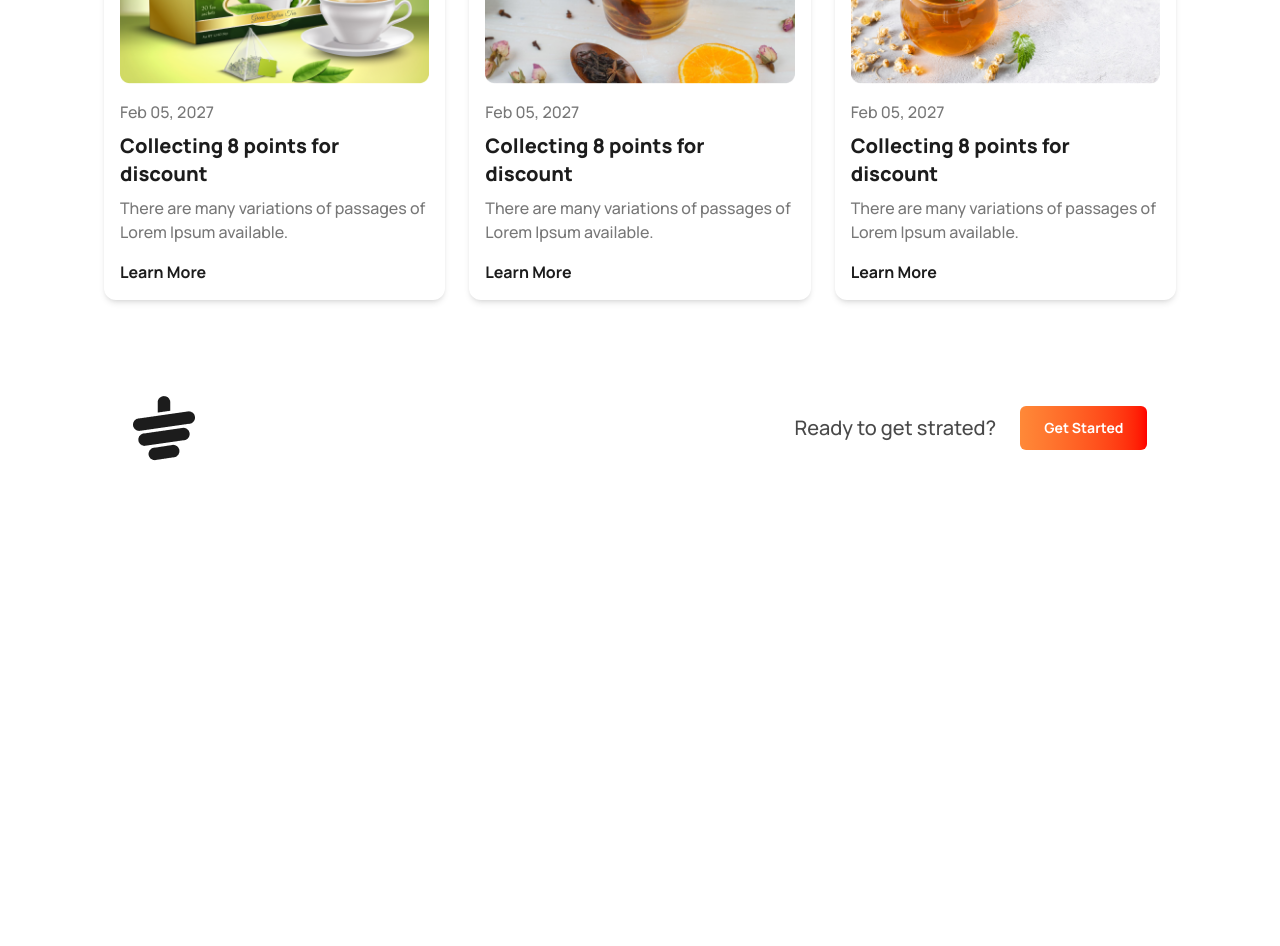
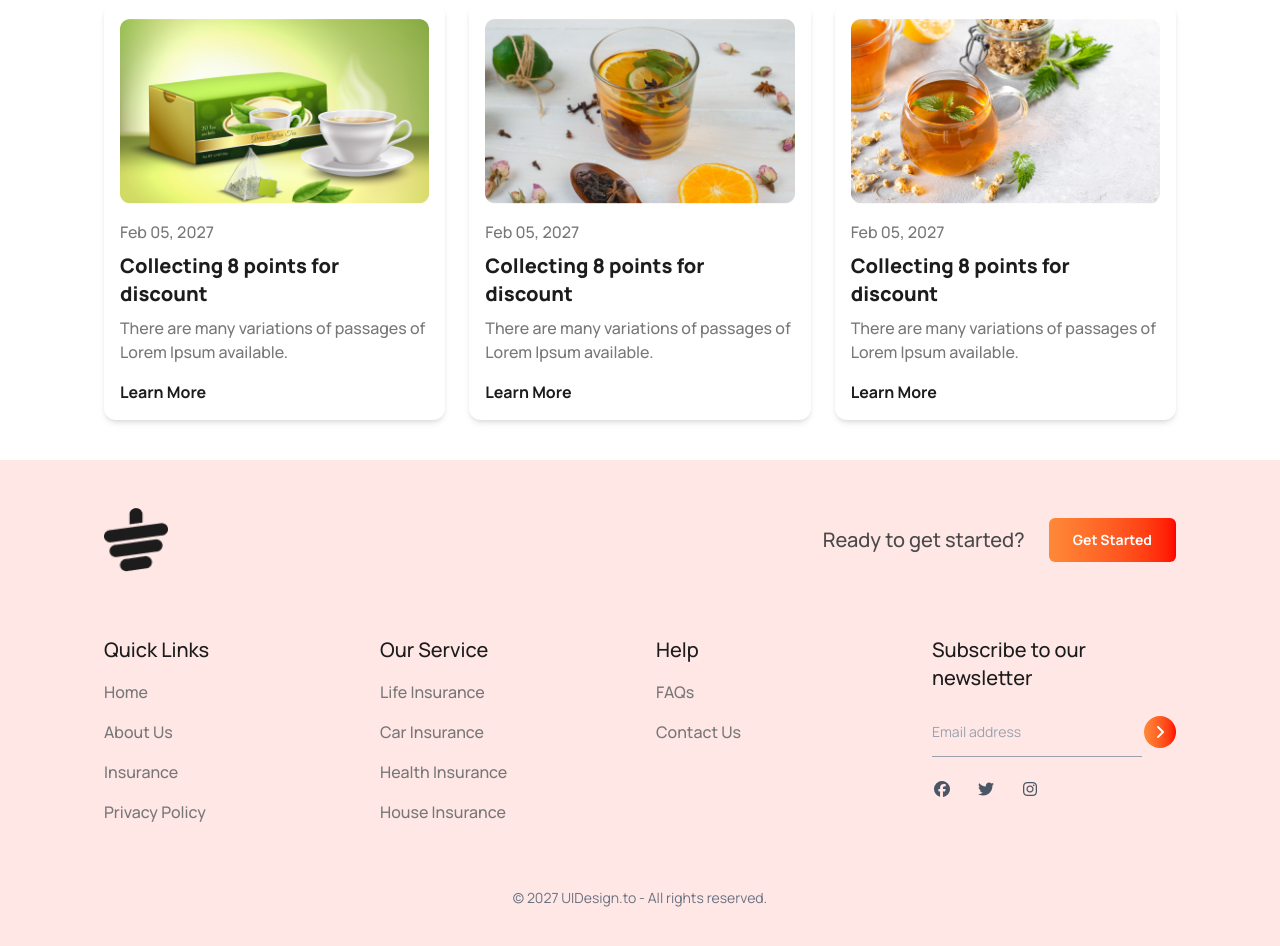
Before and after one commit to rasheduzzaman1978/tailwindcss-figma-file-practice, a plain HTML site: page tea-house/index.html in a window 1280 px wide. Shown: the part 2783-3729 px from the top of the page. Before the commit the page ends 3292 px from the top, so only its background shows below. Drawn offline with nearby package versions, Linux system fonts and the light colour scheme.

Commit message:
File updated

```diff
--- a/tea-house/index.html
+++ b/tea-house/index.html
@@ -153,30 +153,41 @@ items-center justify-between gap-10">
   <section class="max-w-6xl mx-auto px-4 py-10 grid grid-cols-1 lg:grid-cols-2 gap-12 mb-[90px]">
     <div class="great-tea-left grid grid-cols-2 grid-rows-3 gap-6">
       <div class="px-6 py-3 rounded-md bg-linear-to-r from-[#FF8938] to-[#FF0000] opacity-50"></div>
-      <div class="flex justify-center items-center bg-[#fcf6e9] rounded-md row-span-2"><img src="./images/fresh-1.png" alt=""></div>
-      <div class="flex justify-center items-center bg-[#fcf6e9] rounded-md row-span-2"><img src="./images/fresh-2.png" alt=""></div>
+      <div class="flex justify-center items-center bg-[#fcf6e9] rounded-md row-span-2"><img src="./images/fresh-1.png"
+          alt=""></div>
+      <div class="flex justify-center items-center bg-[#fcf6e9] rounded-md row-span-2"><img src="./images/fresh-2.png"
+          alt=""></div>
       <div class="px-6 py-3 rounded-md bg-linear-to-r from-[#FF8938] to-[#FF0000] opacity-50"></div>
 
     </div>
     <div class="great-tea-right space-y-6 max-w-2xl">
-      <h2 class="text-3xl lg:text-[45px] mt-6 text-center lg:text-left font-extrabold text-[#1C1C1C]">Great Tea, Freshly Presented</h2>
-      <p class="text-base font-medium text-[#777777]">The meaning of gong cha is chanese is to provide the best tea to emperor from all possessions . It represents the highest quality and self expectation. Establishing in 2006, Gong cha had been deeply appreciated by its custoers  because of good words of mouth and unique customized service orginated from Taiwan.</p>
+      <h2 class="text-3xl lg:text-[45px] mt-6 text-center lg:text-left font-extrabold text-[#1C1C1C]">Great Tea, Freshly
+        Presented</h2>
+      <p class="text-base font-medium text-[#777777]">The meaning of gong cha is chanese is to provide the best tea to
+        emperor from all possessions . It represents the highest quality and self expectation. Establishing in 2006,
+        Gong cha had been deeply appreciated by its custoers because of good words of mouth and unique customized
+        service orginated from Taiwan.</p>
       <h3 class="text-[20px] font-extrabold text-[#1C1C1C]">Unique Taste</h3>
-      <p class="text-base font-medium text-[#777777] leading-relaxed">A Unique and different style from other teapots gives a luxurious and minimalist impression</p>
+      <p class="text-base font-medium text-[#777777] leading-relaxed">A Unique and different style from other teapots
+        gives a luxurious and minimalist impression</p>
       <h3 class="text-[20px] font-extrabold text-[#1C1C1C]">Premium Quality</h3>
-      <p class="text-base font-medium text-[#777777]">Premium Quality that makes tea more elegant and more durable when you use it.</p>
+      <p class="text-base font-medium text-[#777777]">Premium Quality that makes tea more elegant and more durable when
+        you use it.</p>
     </div>
   </section>
 
   <!-- Meet Our Super Client Section -->
   <section class="max-w-6xl mx-auto px-10 py-10 rounded-sm">
     <!-- Main Grid -->
-      <div class="grid grid-cols-1 lg:grid-cols-2 items-center gap-10 bg-linear-to-r from-[#FF8938] to-[#FF0000]">
+    <div class="grid grid-cols-1 lg:grid-cols-2 items-center gap-10 bg-linear-to-r from-[#FF8938] to-[#FF0000] py-16">
       <!-- Left Side -->
       <div class="text-white md:w-full lg:max-w-sm space-y-4 md:ml-0 lg:ml-10 text-center md:text-center lg:text-left">
         <h2 class="text-3xl md:text-4xl lg:text-[45px] font-extrabold">Meet Our Super Clients</h2>
-        <p class="text-sm md:text-base font-medium">There are many variations of passages of Lorem Ipsum available, but the majority have suffered alteration in some form, by injected humour, or randomised words which don't look even slightly believable. </p>
-        <button class="px-6 py-3 rounded-md text-sm bg-white font-semibold"><span class="bg-linear-to-r from-[#FF8938] to-[#FF0000] bg-clip-text text-transparent">Show All</span>
+        <p class="text-sm md:text-base font-medium">There are many variations of passages of Lorem Ipsum available, but
+          the majority have suffered alteration in some form, by injected humour, or randomised words which don't look
+          even slightly believable. </p>
+        <button class="px-6 py-3 rounded-md text-sm bg-white font-semibold"><span
+            class="bg-linear-to-r from-[#FF8938] to-[#FF0000] bg-clip-text text-transparent">Show All</span>
         </button>
       </div>
       <!-- Right Side Cards -->
@@ -184,7 +195,8 @@ items-center justify-between gap-10">
 
         <!-- Top Card -->
         <div class="bg-white lg:opacity-20 rounded-lg w-[320px] md:w-full lg:w-[420px] p-6 md:p-12 lg:p-10 relative">
-        <p class="text-base font-medium text-[#777777]">We are providing the best and suitable home insurance services for the people who are interested to treatment</p>
+          <p class="text-base font-medium text-[#777777]">We are providing the best and suitable home insurance services
+            for the people who are interested to treatment</p>
           <h3 class="text-base font-bold text-[#1C1C1C] mt-6 mb-2">Ilham Yuda</h3>
           <p class="text-base font-medium text-[#5D5A6F]">Businessman</p>
           <div class="bg-white rounded-full p-1 absolute bottom-48 left-[-30px]"><img src="./images/client.png" alt="">
@@ -193,8 +205,10 @@ items-center justify-between gap-10">
         </div>
 
         <!-- Middle Highlight Card -->
-      <div class="bg-white rounded-lg w-[320px] lg:w-[420px] p-6 md:w-full md:p-12 lg:p-10 relative lg:absolute lg:z-50 lg:-left-[60px] lg:top-35">
-       <p class="text-base font-medium text-[#777777]">We are providing the best and suitable home insurance services for the people who are interested to treatment</p>
+        <div
+          class="bg-white rounded-lg w-[320px] lg:w-[420px] p-6 md:w-full md:p-12 lg:p-10 relative lg:absolute lg:z-50 lg:-left-[60px] lg:top-35">
+          <p class="text-base font-medium text-[#777777]">We are providing the best and suitable home insurance services
+            for the people who are interested to treatment</p>
           <h3 class="text-base font-bold text-[#1C1C1C] mt-6 mb-2">Ilham Yuda</h3>
           <p class="text-base font-medium text-[#5D5A6F]">Businessman</p>
           <div class="bg-white rounded-full p-1 absolute bottom-48 left-[-30px]"><img src="./images/client.png" alt="">
@@ -204,7 +218,8 @@ items-center justify-between gap-10">
 
         <!-- Bottom Card -->
         <div class="bg-white lg:opacity-20 rounded-lg w-[320px] md:w-full lg:w-[420px] p-6 md:p-12 lg:p-10 relative">
-        <p class="text-base font-medium text-[#777777]">We are providing the best and suitable home insurance services for the people who are interested to treatment</p>
+          <p class="text-base font-medium text-[#777777]">We are providing the best and suitable home insurance services
+            for the people who are interested to treatment</p>
           <h3 class="text-base font-bold text-[#1C1C1C] mt-6 mb-2">Ilham Yuda</h3>
           <p class="text-base font-medium text-[#5D5A6F]">Businessman</p>
           <div class="bg-white rounded-full p-1 absolute bottom-48 left-[-30px]"><img src="./images/client.png" alt="">
@@ -217,7 +232,7 @@ items-center justify-between gap-10">
 
   <!-- News & Event Section -->
 
-  <section class="max-w-6xl mx-auto px-10 py-12 rounded-sm">
+  <section class="max-w-6xl mx-auto px-10 py-10 rounded-sm">
     <!-- Top heading and para  -->
     <div class="space-y-4 flex flex-col items-center text-center">
       <h2 class="text-3xl md:text-4xl lg:text-[45px] font-extrabold">News & Events</h2>
@@ -307,17 +322,94 @@ items-center justify-between gap-10">
 
   <!-- Footer Section -->
 
-  <footer class="max-w-6xl mx-auto px-10 py-12 rounded-sm">
-    <div class="flex justify-center gap-[600px] items-center">
-      <img src="./images/cup.png" alt="">
-      <div class="flex justify-between items-center gap-6">
-      <h2 class="text-xl font-medium text-[#494949]">Ready to get strated?</h2>
-      <button class="px-6 py-3 rounded-md text-sm font-bold text-white bg-linear-to-r from-[#FF8938] to-[#FF0000]">
+  <footer class="bg-[#ffe7e6]">
+    <div class="max-w-6xl mx-auto px-6 lg:px-10 py-12">
+
+      <!-- Top CTA Section -->
+      <div class="flex flex-row justify-between items-center gap-2">
+        <img src="./images/cup.png" alt="Cup" class="w-8 h-8 lg:w-16 lg:h-16">
+
+        <div class="flex flex-row items-center gap-3 lg:gap-6 text-center sm:text-left">
+          <h2 class="text-base lg:text-xl font-medium text-[#494949]">
+            Ready to get started?
+          </h2>
+          <button class="px-3 lg:px-6 py-1 lg:py-3 rounded-md text-sm font-bold text-white
+          bg-gradient-to-r from-[#FF8938] to-[#FF0000]">
             Get Started
           </button>
         </div>
       </div>
+
+      <!-- Footer Grid -->
+      <div class="grid grid-cols-2 lg:grid-cols-4 gap-3 lg:gap-8 mt-16">
+
+        <!-- Quick Links -->
+        <div>
+          <h3 class="text-xl font-medium text-[#1C1C1C] mb-4">Quick Links</h3>
+          <ul class="text-base font-medium text-[#777777] space-y-4">
+            <li><a href="#">Home</a></li>
+            <li><a href="#">About Us</a></li>
+            <li><a href="#">Insurance</a></li>
+            <li><a href="#">Privacy Policy</a></li>
+          </ul>
+        </div>
+
+        <!-- Our Service -->
+        <div>
+          <h3 class="text-xl font-medium text-[#1C1C1C] mb-4">Our Service</h3>
+          <ul class="text-base font-medium text-[#777777] space-y-4">
+            <li><a href="#">Life Insurance</a></li>
+            <li><a href="#">Car Insurance</a></li>
+            <li><a href="#">Health Insurance</a></li>
+            <li><a href="#">House Insurance</a></li>
+          </ul>
+        </div>
+
+        <!-- Help -->
+        <div>
+          <h3 class="text-xl font-medium text-[#1C1C1C] mb-4">Help</h3>
+          <ul class="text-base font-medium text-[#777777] space-y-4">
+            <li><a href="#">FAQs</a></li>
+            <li><a href="#">Contact Us</a></li>
+          </ul>
+        </div>
+
+        <!-- Newsletter -->
+        <div>
+          <h3 class="text-xl font-medium text-[#1C1C1C] mb-6">
+            Subscribe to our <br> newsletter
+          </h3>
+
+          <div class="flex items-center">
+            <input type="text" placeholder="Email address"
+              class="bg-transparent outline-none flex-1 text-sm text-gray-600 placeholder-gray-400" />
+            <button class="w-6 h-6 lg:w-8 lg:h-8 flex items-center justify-center rounded-full
+            bg-gradient-to-r from-[#FF8938] to-[#FF0000] text-white ">
+              <i class="fa-solid fa-angle-right"></i>
+            </button>
+
+          </div>
+          <div class="border-b border-gray-400 pb-2 max-w-40 lg:max-w-[210px]"></div>
+
+
+          <!-- Social Icons -->
+          <div class="flex items-center gap-6 mt-6 text-gray-600">
+            <i class="fa-brands fa-facebook"></i>
+            <i class="fa-brands fa-twitter"></i>
+            <i class="fa-brands fa-instagram"></i>
+          </div>
+        </div>
+
+      </div>
+
+      <!-- Copyright -->
+      <div class="text-center mt-16 text-sm text-gray-500">
+        © 2027 UIDesign.to - All rights reserved.
+      </div>
+
+    </div>
   </footer>
+
 </body>
 
 </html>
```
Lines whose indentation alone changed are shown as unchanged.
